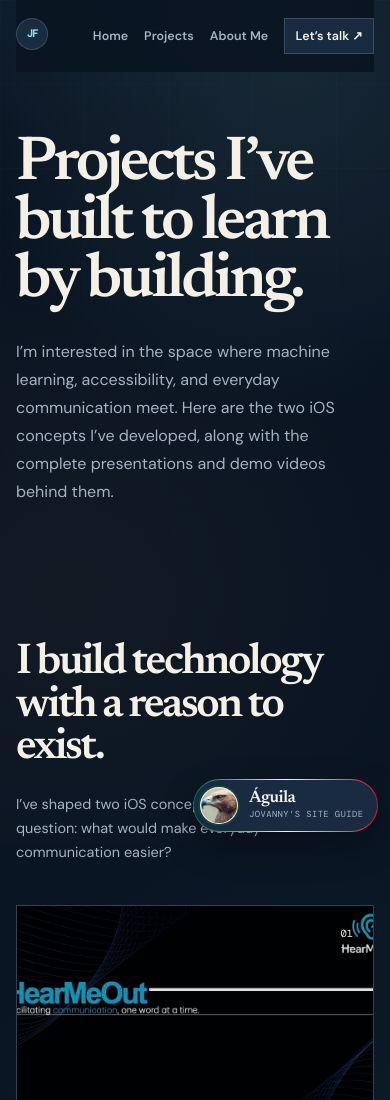
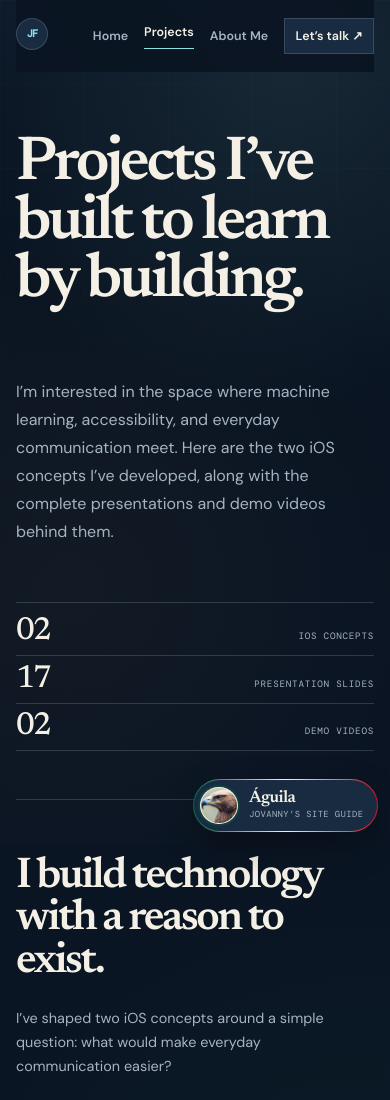
Before and after one commit to jovannyf1/jovanny-figueroa-site, a plain HTML site: page projects.html in a window 390 px wide. Shown: the top 1100 px of the page. Drawn offline with nearby package versions, Linux system fonts and the light colour scheme.

Commit message:
Refine page layouts and project archive styling

```diff
--- a/projects.html
+++ b/projects.html
@@ -11,7 +11,7 @@
     <title>Projects | Jovanny Figueroa</title>
     <link rel="stylesheet" href="styles.css" />
   </head>
-  <body>
+  <body class="projects-page">
     <a class="skip-link" href="#main-content">Skip to content</a>
 
     <header class="site-header" data-header>
@@ -35,6 +35,11 @@
           I’m interested in the space where machine learning, accessibility, and everyday communication meet.
           Here are the two iOS concepts I’ve developed, along with the complete presentations and demo videos behind them.
         </p>
+        <div class="page-hero-signal" aria-label="Project archive details">
+          <div><strong>02</strong><span>iOS concepts</span></div>
+          <div><strong>17</strong><span>presentation slides</span></div>
+          <div><strong>02</strong><span>demo videos</span></div>
+        </div>
       </section>
 
       <section class="work section-shell section-space" id="work" aria-labelledby="work-title">
--- a/styles.css
+++ b/styles.css
@@ -43,14 +43,20 @@ a:focus-visible, button:focus-visible { outline: 2px solid var(--cyan); outline-
 .wordmark-mark { display: grid; width: 2rem; height: 2rem; place-items: center; border: 1px solid var(--line); border-radius: 50%; background: var(--surface-raised); color: var(--cyan); font-family: var(--mono); font-size: .65rem; letter-spacing: -.08em; }
 .site-nav { display: flex; align-items: center; gap: clamp(1rem, 3vw, 2.4rem); color: var(--muted); font-size: .78rem; font-weight: 600; }
 .site-nav a { transition: color .2s ease; }
+.site-nav a[aria-current="page"] { padding-bottom: .35rem; border-bottom: 1px solid var(--cyan); color: var(--paper-strong); }
 .site-nav a:hover, .site-nav a:focus-visible { color: var(--cyan); }
 .site-nav .nav-contact { padding: .65rem .85rem; border: 1px solid var(--line); background: var(--surface-raised); color: var(--paper-strong); }
 .site-nav .nav-contact:hover, .site-nav .nav-contact:focus-visible { border-color: var(--cyan); background: var(--cyan); color: var(--ink); }
 
 .hero { display: grid; grid-template-columns: minmax(0, .95fr) minmax(340px, .8fr); gap: clamp(3rem, 8vw, 8rem); align-items: center; min-height: min(760px, calc(100vh - 5rem)); padding-top: clamp(4rem, 10vh, 7rem); padding-bottom: clamp(5rem, 9vw, 8rem); }
-.page-hero { padding-top: clamp(4rem, 12vw, 9rem); padding-bottom: clamp(3rem, 6vw, 6rem); }
-.page-hero h1 { max-width: 920px; }
-.page-hero-summary { max-width: 650px; color: var(--muted); font-size: clamp(1rem, 1.15vw, 1.1rem); line-height: 1.75; }
+.page-hero { display: grid; grid-template-columns: minmax(0, 1.1fr) minmax(220px, .42fr); gap: clamp(2.5rem, 7vw, 7rem); align-items: end; padding-top: clamp(4rem, 12vw, 9rem); padding-bottom: clamp(3rem, 5vw, 5rem); border-bottom: 1px solid var(--line); }
+.page-hero h1 { grid-column: 1; max-width: 920px; }
+.page-hero-summary { grid-column: 1; max-width: 650px; color: var(--muted); font-size: clamp(1rem, 1.15vw, 1.1rem); line-height: 1.75; }
+.page-hero-signal { display: grid; gap: .9rem; padding-left: 1.35rem; border-left: 1px solid var(--line); }
+.page-hero-signal { grid-column: 2; grid-row: 1 / span 2; }
+.page-hero-signal div { display: flex; align-items: baseline; justify-content: space-between; gap: 1rem; padding-bottom: .75rem; border-bottom: 1px solid var(--line); }
+.page-hero-signal strong { color: var(--paper-strong); font-family: var(--display); font-size: clamp(2rem, 3.4vw, 3.4rem); font-weight: 500; letter-spacing: -.06em; line-height: .8; }
+.page-hero-signal span { color: var(--muted); font-family: var(--mono); font-size: .58rem; letter-spacing: .08em; text-transform: uppercase; text-align: right; }
 .eyebrow, .section-kicker, .project-type, .art-label, .modal-eyebrow, .contact-topline, .contact-links, .site-footer { font-family: var(--mono); text-transform: uppercase; letter-spacing: .08em; font-size: .68rem; }
 .eyebrow { display: flex; align-items: center; gap: .6rem; margin: 0 0 1.8rem; color: var(--cyan); }
 .eyebrow-dot { width: .55rem; height: .55rem; border-radius: 50%; background: var(--cyan); box-shadow: 0 0 0 .25rem rgba(97, 230, 239, .15); }
@@ -115,6 +121,14 @@ h1 { max-width: 680px; margin-bottom: 1.65rem; font-size: clamp(3.5rem, 6.6vw, 6
 .project-tags span + span::before { content: '·'; margin-right: .75rem; color: var(--cyan); }
 .project-link { align-self: flex-start; padding: 0 0 .35rem; border: 0; border-bottom: 1px solid currentColor; background: transparent; cursor: pointer; font-family: var(--mono); font-size: .7rem; text-transform: uppercase; letter-spacing: .08em; }
 .project-link:hover, .project-link:focus-visible { color: var(--cyan); }
+
+.projects-page .work { padding-top: clamp(3.5rem, 6vw, 6rem); }
+.projects-page .project-card { grid-template-columns: minmax(0, 1.3fr) minmax(280px, .7fr); min-height: 500px; border-inline: 0; background: transparent; }
+.projects-page .project-visual { min-height: 460px; border: 1px solid var(--line); }
+.projects-page .project-details { padding-inline: clamp(1.5rem, 4vw, 4rem); border-block: 1px solid var(--line); background: linear-gradient(135deg, rgba(24, 43, 64, .45), transparent 72%); }
+.projects-page .project-details h3 { font-size: clamp(3rem, 6vw, 6.4rem); }
+.projects-page .project-card:nth-child(1) .project-index { border-color: var(--mexico-green); }
+.projects-page .project-card:nth-child(2) .project-index { border-color: var(--mexico-red); }
 
 .decks { background: var(--surface); color: var(--paper-strong); border-block: 1px solid var(--line); }
 .decks.section-shell { width: min(100%, 1240px); padding-inline: clamp(1.5rem, 5vw, 6rem); }
@@ -241,9 +255,16 @@ h1 { max-width: 680px; margin-bottom: 1.65rem; font-size: clamp(3.5rem, 6.6vw, 6
 @media (max-width: 880px) {
   .hero { grid-template-columns: 1fr; padding-top: 3rem; }
   .hero-art { width: min(100%, 560px); min-height: 440px; justify-self: end; }
+  .page-hero { grid-template-columns: 1fr; }
+  .page-hero h1, .page-hero-summary, .page-hero-signal { grid-column: 1; }
+  .page-hero-signal { grid-row: auto; grid-template-columns: repeat(3, minmax(0, 1fr)); padding-top: 1rem; padding-left: 0; border-top: 1px solid var(--line); border-left: 0; }
+  .page-hero-signal div { flex-direction: column; align-items: flex-start; border-bottom: 0; }
+  .page-hero-signal span { text-align: left; }
   .mission-grid { grid-template-columns: 1fr; gap: 3rem; }
   .project-card { grid-template-columns: 1fr; }
+  .projects-page .project-card { grid-template-columns: 1fr; }
   .project-visual { min-height: 360px; }
+  .projects-page .project-visual { min-height: 360px; }
   .deck-media { grid-template-columns: 1fr; }
   .principles { grid-template-columns: 1fr; gap: 3rem; }
   .outside-grid { grid-template-columns: 1fr; }
@@ -258,6 +279,9 @@ h1 { max-width: 680px; margin-bottom: 1.65rem; font-size: clamp(3.5rem, 6.6vw, 6
   h1 { font-size: clamp(3.2rem, 16vw, 5rem); }
   .hero { min-height: auto; padding-top: 4rem; padding-bottom: 5rem; }
   .hero-art { min-height: 360px; }
+  .page-hero-signal { grid-template-columns: 1fr; gap: .65rem; }
+  .page-hero-signal div { flex-direction: row; align-items: baseline; padding-bottom: .65rem; border-bottom: 1px solid var(--line); }
+  .page-hero-signal span { text-align: right; }
   .art-core-large { font-size: clamp(3.2rem, 15vw, 5rem); }
   .section-heading-row, .contact-topline, .contact-bottomline, .site-footer { align-items: flex-start; flex-direction: column; }
   .section-heading-row { gap: 1.5rem; margin-bottom: 2.5rem; }
```
Also changed, not shown: index.html (+1 -1 lines).
